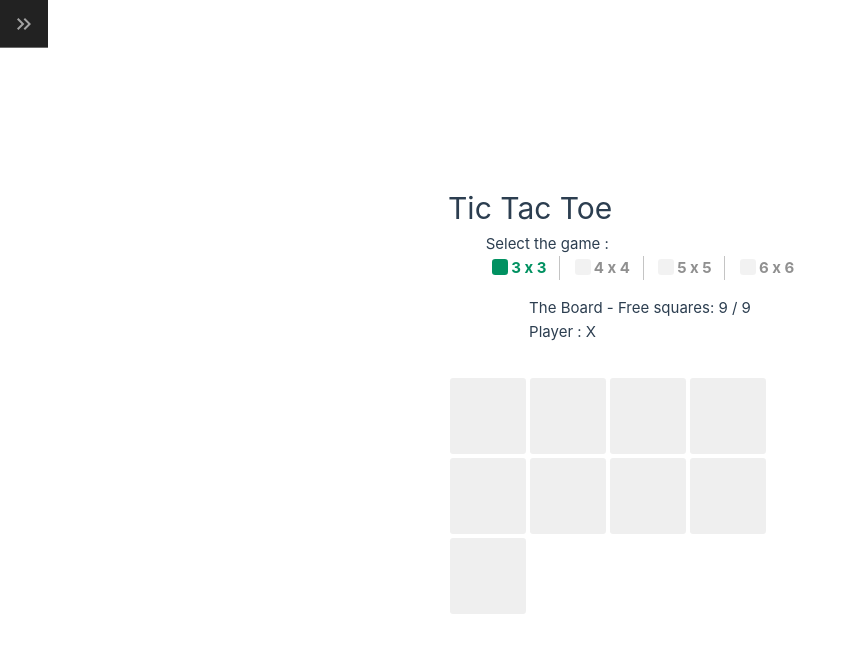
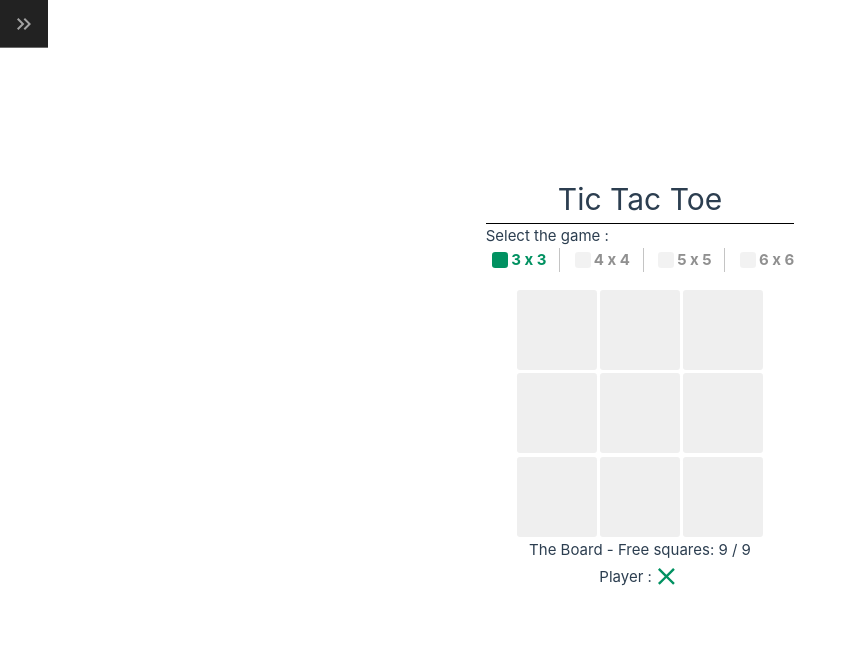
Before and after one commit to ykogitos/learn-vue, a Vue app: page /tic-tac-toe in a window 1280 px wide. Shown: the top 652 px of the page, without its empty margins (0-857 px from the left). Built offline with nearby package versions, Linux system fonts and the light colour scheme.

Commit message:
tic tac toe improvment

```diff
--- a/src/assets/base.scss
+++ b/src/assets/base.scss
@@ -9,7 +9,8 @@
   --vt-c-black-mute: #282828;
 
   --vt-c-indigo: #2c3e50;
-  --vt-c-green: rgba(1, 145, 97, 1);
+  --vt-c-green: #019161;
+  --vt-c-green-tap: rgba(1, 145, 97, 0.2);
   --vt-c-green-darken: darken(var(--vt-c-green), 30%);
   --vt-c-red: rgba(200, 20, 10, 1);
   --vt-c-divider-light-1: rgba(60, 60, 60, 0.29);
--- a/src/components/TheTictactoe.vue
+++ b/src/components/TheTictactoe.vue
@@ -7,6 +7,8 @@ import {
   highLightSquare,
   computeWinningMove
 } from '@/helpers/tictactoe'
+import IconClose from './icons/IconClose.vue';
+import IconCircle from './icons/IconCircle.vue';
 
 const selectedTypeGame = ref(9)
 const gameTypes = ref([
@@ -33,6 +35,7 @@ const winningSquaresIndexes = ref<number[][]>(getWinningSquareIndex(selectedType
 const player = ref('X')
 const winningSquaresRow = ref(-1)
 const winner = ref(false)
+const playable = ref(true)
 const countFreeSquare = ref(selectedTypeGame.value)
 
 // set correct value CSS
@@ -45,19 +48,23 @@ const handleNewGameSize = (value: number) => {
   winningSquaresIndexes.value = getWinningSquareIndex(value)
   player.value = 'X'
   winner.value = false
+  playable.value = true
   countFreeSquare.value = value
   setTictactoeCssWidth(value)
 }
 
 const handleSquareItem = (index: number) => {
-  if (squareItems.value[index] === '' && !winner.value) {
+
+  if ((squareItems.value[index] === '' && !winner.value) && playable.value) {
     squareItems.value[index] = player.value
     const winnerStatus = computeWinningMove(
       player.value,
       squareItems.value,
       winningSquaresIndexes.value
     )
+
     winner.value = winnerStatus.win
+    playable.value = winnerStatus.playable
     setWinningSquaresRow(winnerStatus.row)
     if (!winnerStatus.win) setPlayer()
   }
@@ -78,6 +85,7 @@ const setWinningSquaresRow = (value: number) => {
 const setPlayer = () => {
   player.value = player.value === 'X' ? 'O' : 'X'
 }
+
 </script>
 
 <template>
@@ -103,17 +111,7 @@ const setPlayer = () => {
           </div>
         </div>
       </div>
-      <div :class="['board', 'v-margin-bottom--medium']">
-        The Board - Free squares: {{ countFreeSquare }} / {{ selectedTypeGame }}<br />
-        <p class="no-winner" v-if="countFreeSquare === 0 && !winner">🤔No winner</p>
-        <template v-else>
-          <p v-if="!winner">Player : {{ player }}</p>
-          <p v-else>
-            Winner is <span :class="{ winner }">{{ player }}</span>
-          </p>
-        </template>
-      </div>
-      <div class="game-ctn">
+      <div class="game-ctn" :class="{'no-pointer': !playable}">
         <template v-for="(squareItem, index) in squareItems" :key="index">
           <TheTictactoeSquare
             :content="squareItem"
@@ -126,11 +124,30 @@ const setPlayer = () => {
           />
         </template>
       </div>
+      <div :class="['board', 'v-margin-bottom--medium']">
+        The Board - Free squares: {{ countFreeSquare }} / {{ selectedTypeGame }}<br />
+
+        <p class="no-winner" v-if="countFreeSquare === 0 && !winner || !playable">🤔No winner</p>
+        <template v-else>
+          <p v-if="!winner" class="player flex flex-justify-center flex-align-center">Player :
+            <template v-if="player === 'X'"><IconClose /></template>
+            <template v-else><IconCircle /></template>
+          </p>
+          <p v-else>
+            Winner is <span :class="{ winner }">{{ player }}</span>
+          </p>
+        </template>
+      </div>
     </div>
   </div>
 </template>
 
 <style lang="scss" scoped>
+h1 {
+  text-align: center;
+  border-bottom: solid black 0.1rem;
+  margin-top: -0.1rem;
+}
 .radio-game {
   margin-right: 0.5rem;
   padding-right: 0.8rem;
@@ -183,10 +200,18 @@ span.winner {
 }
 
 .game-ctn {
-  width: var(--tic-tac-toe-width);
+  width: 100%;
+  max-width: 250px;
   display: flex;
   flex-direction: row;
   flex-wrap: wrap;
   color: var(--vt-c-divider-dark-2);
 }
+
+.player {
+  & svg {
+    width: 1.8rem;
+    fill: var(--vt-c-green)
+  }
+}
 </style>
--- a/src/components/TheTictactoeSquare.vue
+++ b/src/components/TheTictactoeSquare.vue
@@ -1,11 +1,21 @@
 <script setup lang="ts">
+import IconClose from './icons/IconClose.vue';
+import IconCircle from './icons/IconCircle.vue';
 defineProps<{
   content: string
 }>()
 </script>
 
 <template>
-  <button :class="['square']">{{ content }}</button>
+    <button class="flex flex-align-center flex-justify-center" :class="['square']">
+      <template v-if="content === 'X'" >
+        <IconClose />
+      </template>
+      <template v-else-if="content === 'O'">
+        <IconCircle />
+      </template>
+      <template v-else>{{ content }}</template>
+    </button>
 </template>
 
 <style lang="scss" scoped>
@@ -13,9 +23,8 @@ defineProps<{
   border: none;
   border-radius: 0.2rem;
   margin: 0.1rem 0.1rem 0.1rem;
-  height: calc(10vh - 2 * 0.1rem);
-  width: calc(10vh - 2 * 0.1rem);
-  transition: 0.875s ease-in-out;
+  width: calc(100% / var(--tic-tac-toe-size) - 2 * 0.1rem);
+  aspect-ratio: 1 / 1;
   font-size: 1.7rem;
   &.X {
     color: var(--vt-c-green);
@@ -23,14 +32,45 @@ defineProps<{
   &.O {
     color: var(--vt-c-indigo);
   }
+
+  &:active {
+    background-color: var(--vt-c-green-tap);
+  }
+}
+
+
+.no-pointer .square{
+    cursor: not-allowed;
+  }
+
+.X svg {
+  width: 70%;
+}
+
+.O svg {
+  width: 60%;
 }
 
 .win {
   background-color: var(--vt-c-green);
-  transform: rotate(360deg);
+  animation-name: squareAnimation;
+  animation-duration:0.4s;
+  animation-timing-function: ease-in-out;
   &.X,
   &.O {
     color: var(--vt-c-white);
   }
+
+  &.X svg,
+  &.O svg {
+    fill: white;
+  }
+}
+
+@keyframes squareAnimation {
+  0%   {transform: rotate(0deg) scale(1);}
+  25%  {transform: rotate(40deg) scale(0.71);}
+  75%  {transform: rotate(-55deg) scale(1.2);}
+  100% {transform: rotate(0deg) scale(1);}
 }
 </style>
--- /dev/null
+++ b/src/components/icons/IconCircle.vue
@@ -0,0 +1,5 @@
+<template>
+  <svg xmlns="http://www.w3.org/2000/svg" viewBox="0 -960 960 960">
+    <path d="M480-80q-83 0-156-31.5T197-197q-54-54-85.5-127T80-480q0-83 31.5-156T197-763q54-54 127-85.5T480-880q83 0 156 31.5T763-763q54 54 85.5 127T880-480q0 83-31.5 156T763-197q-54 54-127 85.5T480-80Zm0-80q134 0 227-93t93-227q0-134-93-227t-227-93q-134 0-227 93t-93 227q0 134 93 227t227 93Zm0-320Z"/>
+  </svg>
+</template>
--- /dev/null
+++ b/src/components/icons/IconClose.vue
@@ -0,0 +1,5 @@
+<template>
+  <svg xmlns="http://www.w3.org/2000/svg" viewBox="0 -960 960 960">
+    <path d="m256-200-56-56 224-224-224-224 56-56 224 224 224-224 56 56-224 224 224 224-56 56-224-224-224 224Z"/>
+  </svg>
+</template>
--- a/src/helpers/tictactoe.ts
+++ b/src/helpers/tictactoe.ts
@@ -31,11 +31,11 @@ export const getWinningSquareIndex = (l: number): Array<Array<number>> => {
 }
 
 export const setTictactoeCssWidth = (value: number): void => {
-  document.documentElement.style.setProperty('--tic-tac-toe-width', Math.sqrt(value) * 10 + 'vw')
+  document.documentElement.style.setProperty('--tic-tac-toe-size', Math.sqrt(value) + '')
 }
 
 export const getBinaryArray = (player: string, squareItems: string[]): number[] => {
-  return squareItems.map((squareItem) => (squareItem === player ? 1 : 0))
+  return squareItems.map((squareItem) => (squareItem === player ? 1 : squareItem === '' ? 0 : -10))
 }
 
 export const createRows = (gameStatus: number[], winningSquaresIndexes: number[][]): number[][] => {
@@ -51,26 +51,48 @@ export const createRows = (gameStatus: number[], winningSquaresIndexes: number[]
   return rows
 }
 
-export const computeWinner = (size: number, rows: number[][]): { win: boolean; row: number } => {
+const computePlayable = (rows:number[][]) => {
+  for (let i = 0, l = rows.length; i < l; i++) {
+    if (rows[i].reduce((acc, x) => acc + x, 0) >= 0) {
+      return true
+    }
+  }
+
+  return false
+}
+
+export const computeWinner = (size: number, rows: number[][]): { win: boolean; row: number, playable: boolean } => {
+  const out = {
+    win: false,
+    row: -1,
+    playable: false
+  }
+  // check is there is a winner
   for (let i = 0, l = rows.length; i < l; i++) {
     if (rows[i].reduce((acc, x) => acc + x, 0) === size) {
-      return {
-        win: true,
-        row: i
-      }
+      out.win = true;
+      out.row = i;
+      out.playable = false;
+      break;
     }
   }
-  return {
-    win: false,
-    row: -1
-  }
+
+  //next player
+  const nextPlayer = rows.map((array) => {
+    return array.map((value) => {
+      return value === -10 ? 1 : value === 1 ? -10 : 0
+    })
+  })
+
+  out.playable = computePlayable(rows) || computePlayable(nextPlayer)
+  return out
 }
 
 export const computeWinningMove = (
   player: string,
   squareItems: string[],
   winningSquaresIndexes: number[][]
-): { win: boolean; row: number } => {
+): { win: boolean; row: number; playable: boolean } => {
   const gameStatus = getBinaryArray(player, squareItems)
   if (winningSquaresIndexes && winningSquaresIndexes.length) {
     const winnerStatus = computeWinner(
@@ -81,7 +103,8 @@ export const computeWinningMove = (
   }
   return {
     win: false,
-    row: -1
+    row: -1,
+    playable: true
   }
 }
 
```
